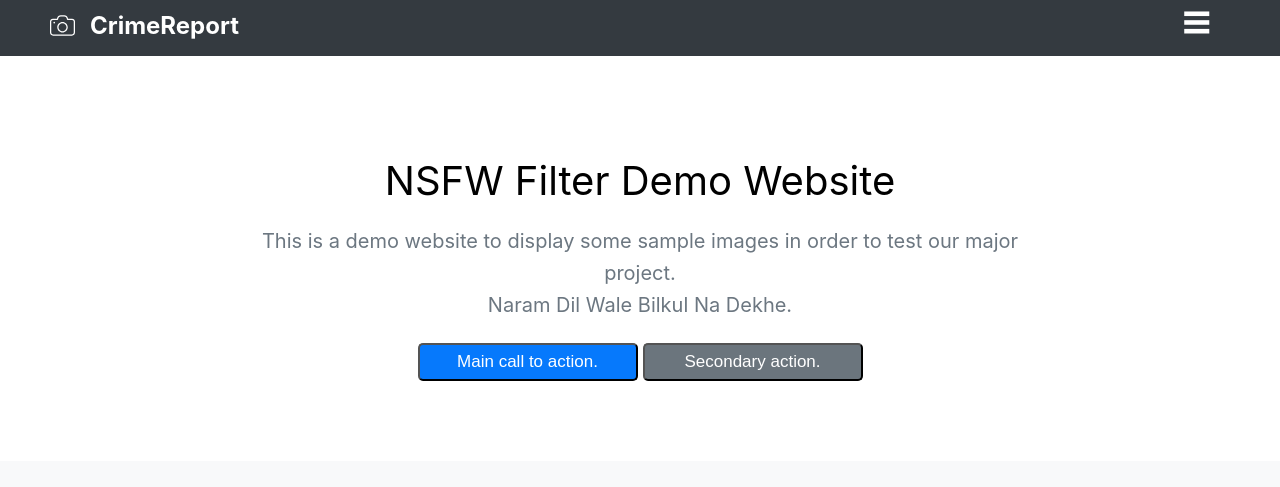
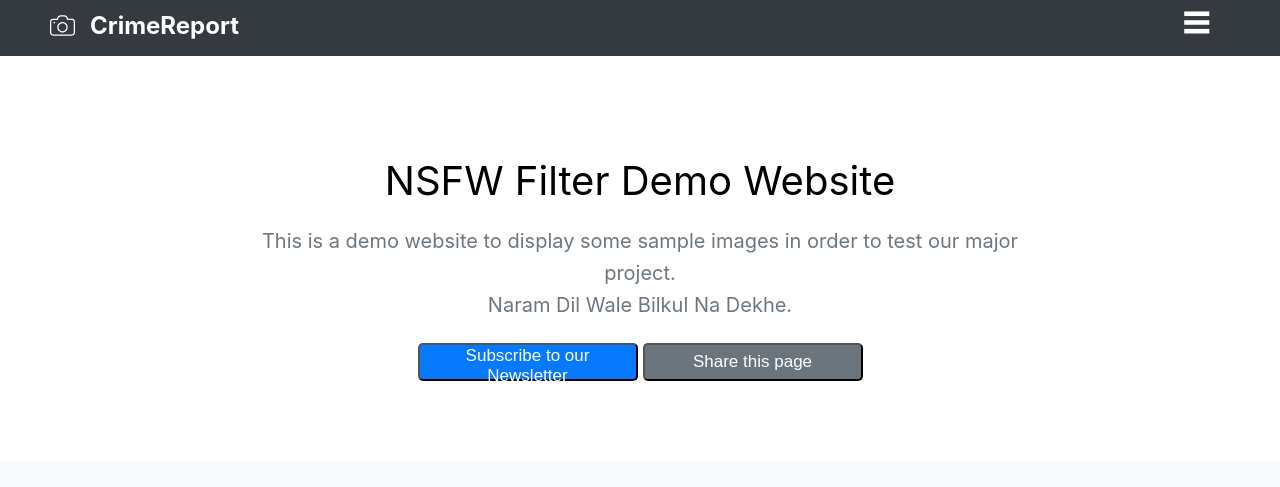
Before and after one commit to simarkaur28/nsfw_filter_images, a plain HTML site: page index.html in a window 1280 px wide. Shown: the top 487 px of the page. Drawn offline with Linux system fonts and the light colour scheme.

Commit message:
Update index.html

```diff
--- a/index.html
+++ b/index.html
@@ -46,10 +46,10 @@
            </div>
            <div class="header-buttons">
              <button class="primary-button add-cursor">
-               Main call to action.
+               Subscribe to our Newsletter
              </button>
              <button class="secondary-button add-cursor">
-               Secondary action.
+               Share this page
              </button>
            </div>
          </div>
```
